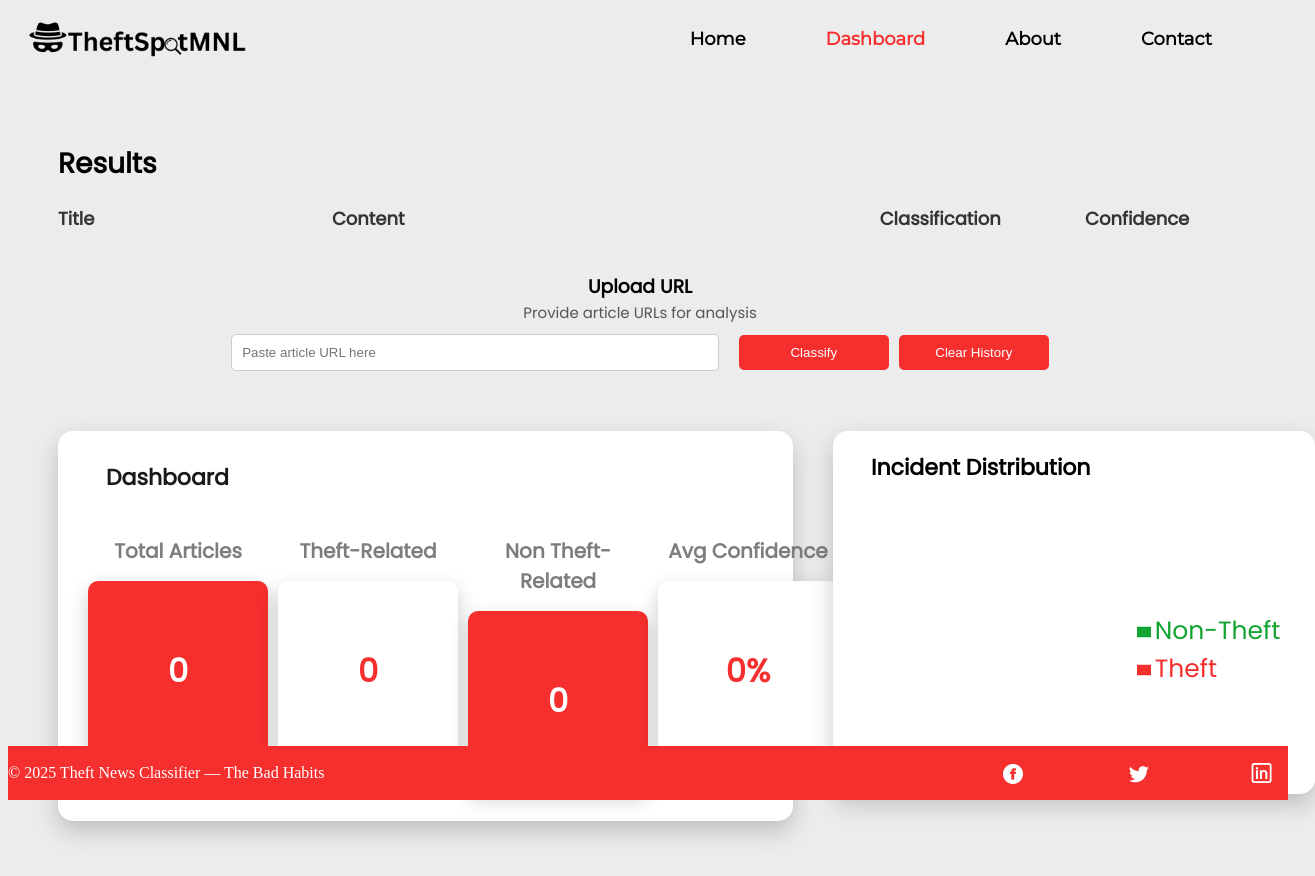
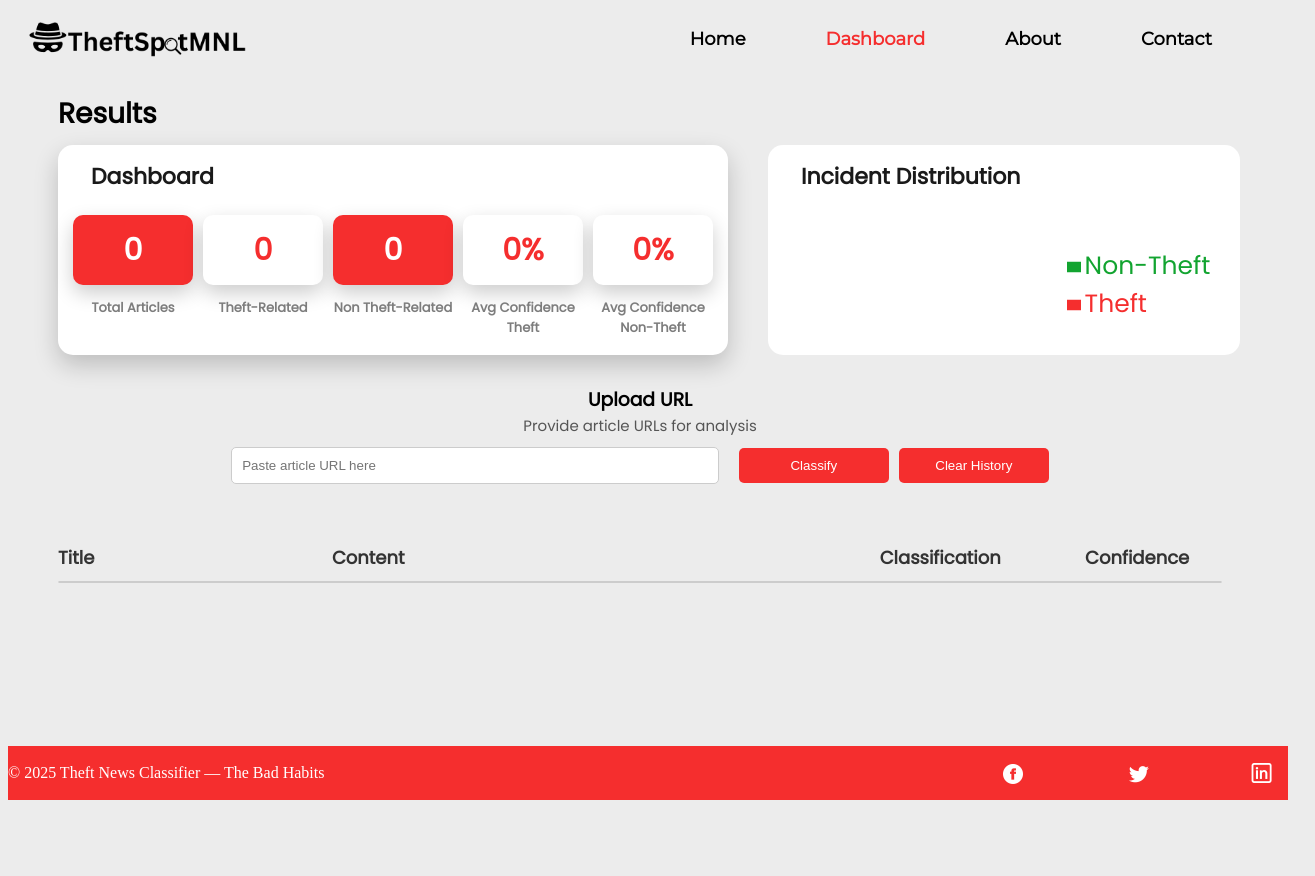
Before and after one commit to nikobongo/theftspotmnl, a React (Vite) app in the folder theftspotmnl/: page /dashboard in a window 1280 px wide. Shown: the top 876 px of the page, 1315 px wide, since content can reach past the window. After the commit the page ends 800 px from the top, so only its background shows below. Built offline with nearby package versions, Linux system fonts and the light colour scheme.

Commit message:
dashboard

```diff
--- a/theftspotmnl/src/css/DashboardPage.css
+++ b/theftspotmnl/src/css/DashboardPage.css
@@ -18,12 +18,13 @@
 
 .content {
     padding: 50px;
+    padding-top: 0%;
 }
 
 .section-title {
     font-size: 28px;
     font-weight: bold;
-    margin-bottom: 20px;
+    margin-bottom: 10px;
 }
 
 /* Result Box */
@@ -65,6 +66,7 @@
 
 /* Theft Tag */
 .theft-tag {
+    position: relative;
     background-color: #F52E2E;
     color: white;
     padding: 5px 15px;
@@ -72,8 +74,20 @@
     text-align: center;
     font-weight: bold;
     font-size: 14px;
-    width: fit-content;
+    width: 150px;
 }
+
+.non-theft-tag {
+    background-color: #12a430ff;
+    color: white;
+    padding: 5px 15px;
+    border-radius: 20px;
+    text-align: center;
+    font-weight: bold;
+    font-size: 14px;
+    width: 150px;
+}
+
 
 .recharts-text {
   font-family: 'Poppins', sans-serif;
@@ -127,8 +141,9 @@
     background: white;
     border-radius: 15px;
     box-shadow: 0px 10px 25px rgba(0,0,0,0.2);
-    padding: 30px;
+    padding: 15px;
     width: 58%;
+    height: 180px;
 }
 
 .dashboard-box h3 {
@@ -153,7 +168,7 @@
 }
 
 .metric p {
-    font-size: 20px;
+    font-size: 13px;
     font-weight: 600;
     color: #7D7D7D;
     margin-bottom: 15px;
@@ -161,10 +176,10 @@
 
 /* Bigger Metric Number Boxes */
 .metric-number {
-    font-size: 32px;
+    font-size: 30px;
     font-weight: bold; /* Bold numbers */
-    width: 180px;
-    height: 180px;
+    width: 120px;
+    height: 70px;
     display: flex;
     justify-content: center;
     align-items: center;
@@ -197,23 +212,25 @@
 /* Pie Chart */
 .piechart-box {
     background: white;
-    padding: 20px;
     border-radius: 15px;
-    box-shadow: 0px 10px 25px rgba(0,0,0,0.2);
+
+    padding: 15px;
     width: 38%;
+    height: 180px;
 }
 
 .piechart-box h3 {
-    font-size: 22px;
     font-family: 'Poppins', sans-serif;
     margin-top: 0;
+    color: #1a1a1a;
+    font-size: 22px;
     margin-left: 18px;
 }
 
 .piechart-content {
     display: flex;
     align-items: center;
-    justify-content: space-between;
+    justify-content: center;
 }
 
 .legend {
@@ -244,3 +261,44 @@
     width: 200px;
     height: auto;
 }
+
+
+.animated-content {
+  overflow: hidden;
+  cursor: pointer;
+  max-height: 3em; /* Adjust to about 2 lines */
+  transition: max-height .6s ease;
+  white-space: normal;
+  text-overflow: ellipsis;
+  position: relative;
+  line-height: 1.5em;
+}
+
+.animated-content::after {
+  content: '...';
+  position: absolute;
+  right: 0;
+  bottom: 0;
+  background: white;
+  padding-left: 0.3em;
+  display: block;
+  height: 1.5em;
+}
+
+.animated-content.expanded {
+  max-height: 500px; /* Adjust for your longest expected text */
+}
+
+.animated-content.expanded::after {
+  content: none;
+}
+
+.results-scrollbox {
+  max-height: 500px;         /* or adjust height as needed */
+  overflow-y: auto;
+  padding-right: 10px;
+  margin-top: 10px;
+  border: 1px solid #ccc;
+  border-radius: 12px;
+  background-color: #fff;
+}
--- a/theftspotmnl/src/css/Footer.css
+++ b/theftspotmnl/src/css/Footer.css
@@ -26,3 +26,40 @@
   height: 50px;
   cursor: pointer;
 }
+
+.truncate-content {
+  max-width: 800px; /* adjust as needed */
+  white-space: nowrap;
+  overflow: hidden;
+  text-overflow: ellipsis;
+  cursor: pointer;
+}
+
+.truncate-content.expanded {
+  white-space: normal;
+  overflow: visible;
+  text-overflow: initial;
+  background-color: #f7f7f7;
+  padding: 4px;
+  border-radius: 6px;
+}
+
+.animated-content {
+  max-height: 24px; /* approximate height of 1 line */
+  overflow: hidden;
+  white-space: nowrap;
+  text-overflow: ellipsis;
+  transition: max-height 0.3s ease, padding 0.3s ease, background-color 0.3s ease;
+  padding: 2px 6px;
+  background-color: transparent;
+  border-radius: 6px;
+  cursor: pointer;
+}
+
+.animated-content.expanded {
+  white-space: normal;
+  overflow: visible;
+  max-height: 500px; /* adjust based on expected content length */
+  padding: 8px 6px;
+  background-color: #f5f5f5;
+}
--- a/theftspotmnl/src/jsx/DashboardPage.jsx
+++ b/theftspotmnl/src/jsx/DashboardPage.jsx
@@ -4,6 +4,20 @@ import {
 } from 'recharts';
 import { useEffect } from 'react';
 import '../css/DashboardPage.css';
+
+function TruncatableContent({ text }) {
+  const [expanded, setExpanded] = useState(false);
+
+  return (
+    <div
+      className={`animated-content ${expanded ? 'expanded' : ''}`}
+      onClick={() => setExpanded(!expanded)}
+      title="Click to expand/collapse"
+    >
+      {text}
+    </div>
+  );
+}
 
 function Dashboard() {
   const [articleUrl, setArticleUrl] = useState('');
@@ -102,26 +116,62 @@ const handleSubmit = async (e) => {
     <div className="content">
       <div className="result-section">
         <h2 className="section-title">Results</h2>
-
-        <div className="result-header">
-          <div>Title</div>
-          <div>Content</div>
-          <div>Classification</div>
-          <div>Confidence</div>
+          <div className="dashboard-container">
+            <div className="dashboard-box">
+              <h3>Dashboard</h3>
+              <div className="metrics-row">
+                <div className="metric">
+                  <div className="metric-number total">{total}</div>
+                  <p>Total Articles</p>
+                </div>
+                <div className="metric">
+                  <div className="metric-number theft">{theft}</div>
+                  <p>Theft-Related</p>
+                </div>
+                <div className="metric">
+                  <div className="metric-number non-theft">{nonTheft}</div>
+                  <p>Non Theft-Related</p>
+                </div>
+                <div className="metric">
+                  <div className="metric-number confidence">{avgConfidence}%</div>
+                  <p>Avg Confidence Theft</p>
+                </div>
+                <div className="metric">
+                  <div className="metric-number confidence">{avgConfidence}%</div>
+                  <p>Avg Confidence Non-Theft</p>
+                </div>
+              </div>
             </div>
 
-        {results.map((result, index) => (
-  <div className="result-row" key={index}>
-    <div><strong>{result.title}</strong></div>
-    <div>{result.content}</div>
-    <div className={result.label === 'Theft' ? 'theft-tag' : 'non-theft-tag'}>
-      {result.label}
+            <div className="piechart-box">
+              <h3>Incident Distribution</h3>
+              <div className="piechart-content">
+                <PieChart width={500} height={120}>
+                  <Pie
+                    data={getPieChartData()}
+                    dataKey="value"
+                    nameKey="name"
+                    cx="50%"
+                    cy="50%"
+                    outerRadius={55}
+                    labelLine={false}
+                    label
+                    fontFamily="Poppins" fontWeight={800}
+                  >
+                    <Cell key="theft" fill="#F52E2E" />
+                    <Cell key="non-theft" fill="#12a430ff" />
+                  </Pie>
+                  <Tooltip />
+                  <Legend
+                      layout="vertical"
+                      verticalAlign="middle"
+                      align="right"
+                    wrapperStyle={{ fontFamily: 'Poppins', fontSize: 25 }}
+                  />
+                </PieChart>
               </div>
-    <div>{result.confidence}</div>
             </div>
-))}
           </div>
-
           <div className="upload-url">
         <h3>Upload URL</h3>
         <p>Provide article URLs for analysis</p>
@@ -143,57 +193,23 @@ const handleSubmit = async (e) => {
         </form>
         {error && <p style={{ color: 'red' }}>{error}</p>}
           </div>
-
-      <div className="dashboard-container">
-        <div className="dashboard-box">
-          <h3>Dashboard</h3>
-          <div className="metrics-row">
-            <div className="metric">
-              <p>Total Articles</p>
-              <div className="metric-number total">{total}</div>
+          <div className="result-header">
+          <div>Title</div>
+          <div>Content</div>
+          <div>Classification</div>
+          <div>Confidence</div>
           </div>
-            <div className="metric">
-              <p>Theft-Related</p>
-              <div className="metric-number theft">{theft}</div>
+          <div className="results-scrollbox">
+                {results.map((result, index) => (
+          <div className="result-row" key={index}>
+            <div><strong>{result.title}</strong></div>
+                <TruncatableContent text={result.content} />
+            <div className={result.label === 'Theft' ? 'theft-tag' : 'non-theft-tag'}>
+              {result.label}
             </div>
-            <div className="metric">
-              <p>Non Theft-Related</p>
-              <div className="metric-number non-theft">{nonTheft}</div>
+            <div>{result.confidence}</div>
           </div>
-            <div className="metric">
-              <p>Avg Confidence</p>
-              <div className="metric-number confidence">{avgConfidence}%</div>
-            </div>
-          </div>
-        </div>
-
-        <div className="piechart-box">
-          <h3>Incident Distribution</h3>
-          <div className="piechart-content">
-            <PieChart width={500} height={268}>
-              <Pie
-                data={getPieChartData()}
-                dataKey="value"
-                nameKey="name"
-                cx="50%"
-                cy="50%"
-                outerRadius={125}
-                labelLine={false}
-                label
-                fontFamily="Poppins" fontWeight={800}
-              >
-                <Cell key="theft" fill="#F52E2E" />
-                <Cell key="non-theft" fill="#12a430ff" />
-              </Pie>
-              <Tooltip />
-              <Legend
-                  layout="vertical"
-                  verticalAlign="middle"
-                  align="right"
-                wrapperStyle={{ fontFamily: 'Poppins', fontSize: 25 }}
-              />
-            </PieChart>
-          </div>
+        ))}
           </div>
         </div>
     </div>
```
Lines whose indentation alone changed are shown as unchanged.
